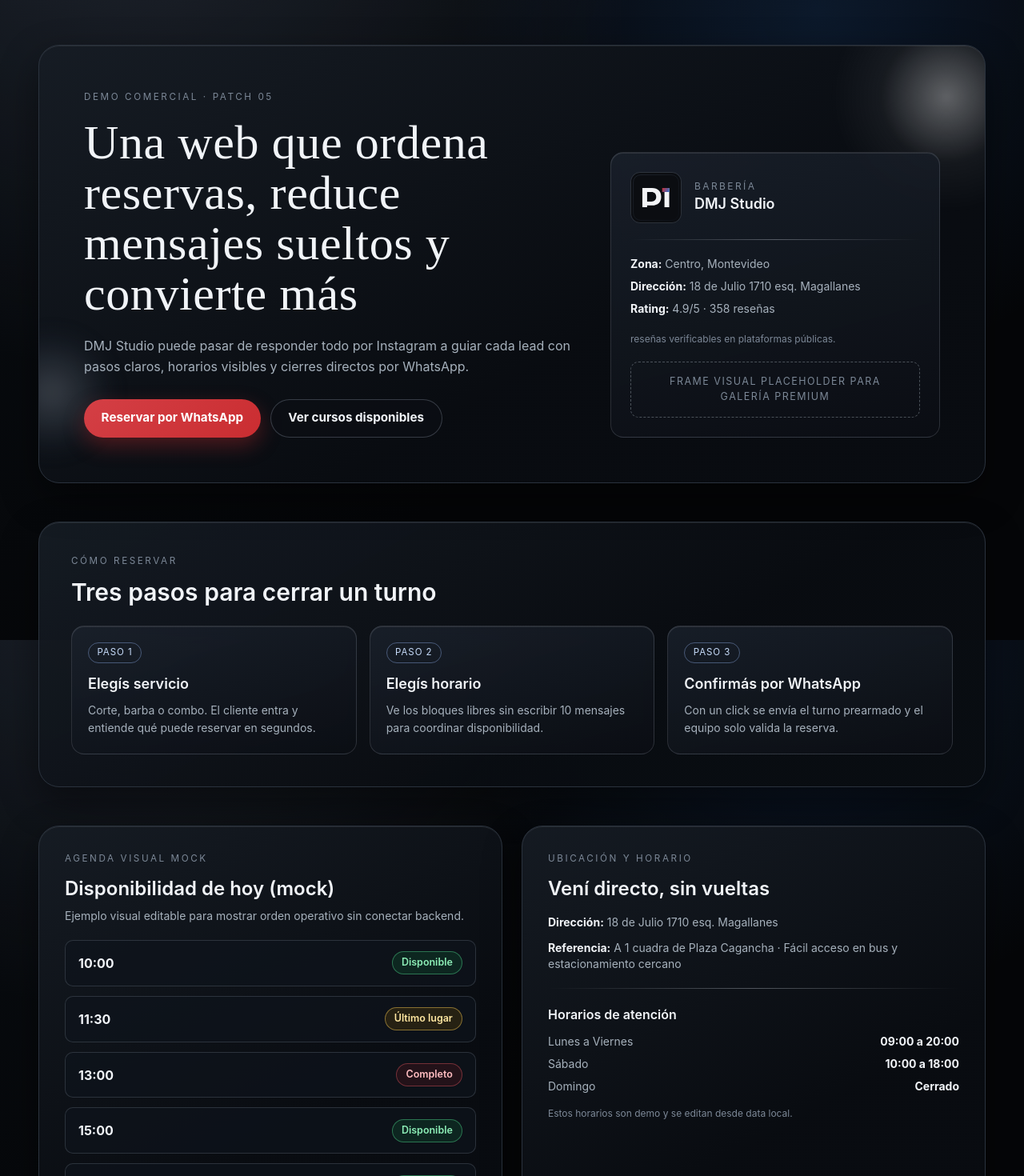
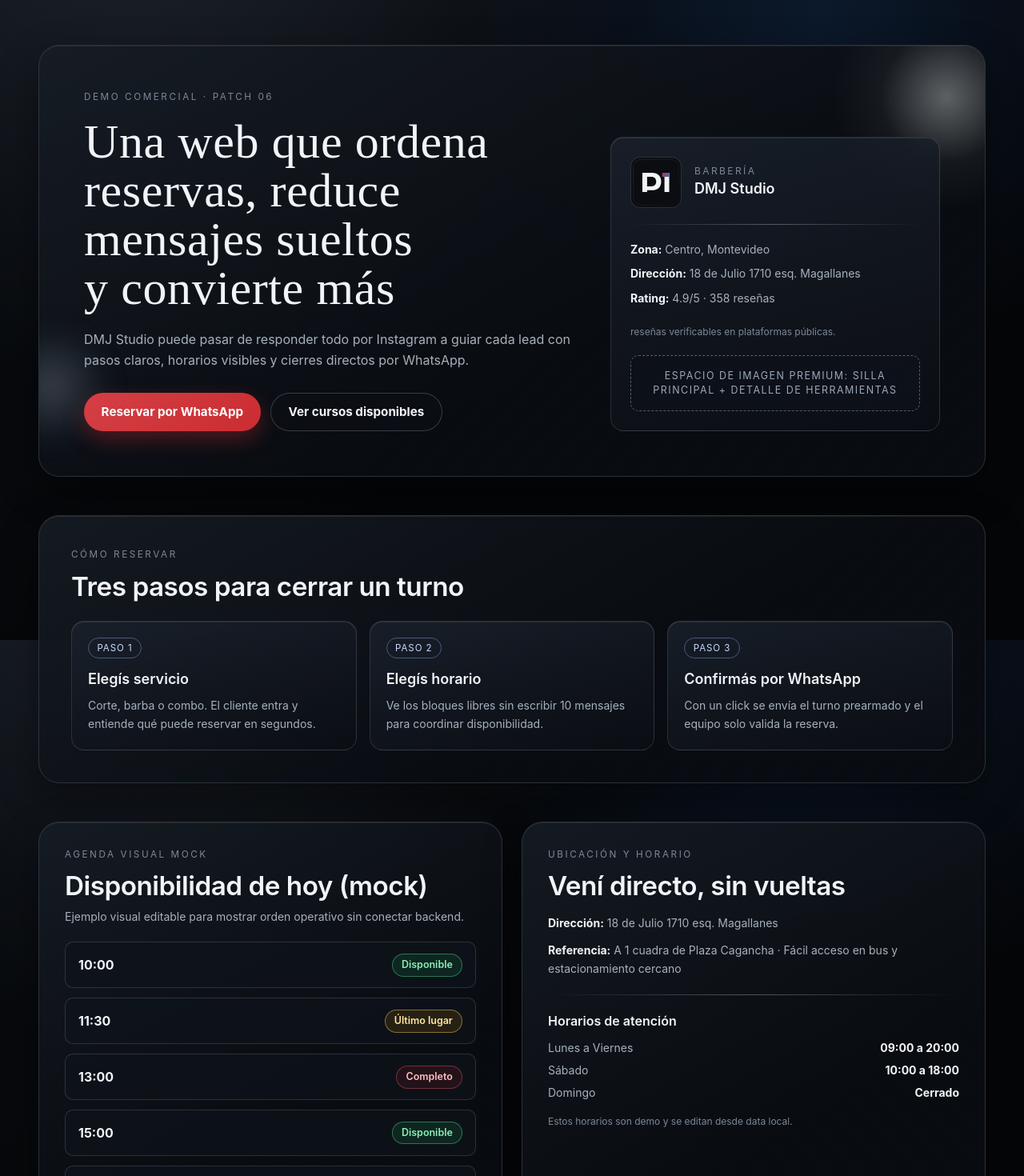
Before and after one commit to Daegon13/dmj-studio-demo, a Next.js app: page / in a window 1280 px wide. Shown: the top 1470 px of the page at 80% size. Built offline with nearby package versions, Linux system fonts and the light colour scheme.

Commit message:
feat: aplicar patch 06 de polish final para demo comercial

```diff
--- a/app/globals.css
+++ b/app/globals.css
@@ -18,6 +18,7 @@
   --radius-pill: 999px;
 
   --shadow-soft: 0 18px 48px rgba(0, 0, 0, 0.42);
+  --shadow-strong: 0 22px 52px rgba(0, 0, 0, 0.52);
   --shadow-inset: inset 0 1px 0 rgba(255, 255, 255, 0.08);
 
   --container-max: 74rem;
@@ -33,6 +34,10 @@
   min-height: 100%;
 }
 
+html {
+  scroll-behavior: smooth;
+}
+
 body {
   margin: 0;
   background:
@@ -41,6 +46,7 @@
     linear-gradient(145deg, #090d12 0%, var(--color-bg) 60%);
   color: var(--color-text);
   font-family: "Inter", "Avenir Next", "Segoe UI", system-ui, -apple-system, sans-serif;
+  line-height: 1.5;
 }
 
 .shell {
@@ -63,9 +69,26 @@
   backdrop-filter: blur(6px);
 }
 
+.interactive-panel {
+  transition: transform 0.25s ease, border-color 0.25s ease, background-color 0.25s ease;
+}
+
+.interactive-panel:hover {
+  transform: translateY(-2px);
+  border-color: rgba(157, 180, 214, 0.5);
+}
+
 .heading-display {
   font-family: "Playfair Display", "Times New Roman", Georgia, serif;
   letter-spacing: 0.01em;
+}
+
+.section-title {
+  font-size: clamp(1.6rem, 2.6vw, 2.2rem);
+  line-height: 1.13;
+  letter-spacing: -0.015em;
+  color: var(--color-title);
+  font-weight: 600;
 }
 
 .eyebrow {
@@ -86,7 +109,17 @@
   font-size: 0.95rem;
   font-weight: 700;
   text-decoration: none;
-  transition: transform 0.2s ease, filter 0.2s ease, border-color 0.2s ease;
+  will-change: transform;
+  transition: transform 0.2s ease, filter 0.2s ease, border-color 0.2s ease, background-color 0.2s ease;
+}
+
+.btn:focus-visible {
+  outline: 2px solid rgba(230, 237, 247, 0.9);
+  outline-offset: 2px;
+}
+
+.btn:active {
+  transform: translateY(1px) scale(0.995);
 }
 
 .btn-primary {
@@ -108,6 +141,7 @@
 
 .btn-secondary:hover {
   border-color: rgba(133, 165, 219, 0.9);
+  background: rgba(16, 22, 30, 0.92);
 }
 
 .btn-secondary:disabled {
@@ -121,14 +155,15 @@
 
 .placeholder-frame {
   margin: 0;
-  border: 1px dashed rgba(167, 177, 188, 0.4);
+  border: 1px dashed rgba(167, 177, 188, 0.48);
   border-radius: var(--radius-sm);
   padding: 0.95rem;
   text-align: center;
-  color: var(--color-muted);
+  color: #9aa8b8;
   font-size: 0.78rem;
   text-transform: uppercase;
   letter-spacing: 0.12em;
+  background: linear-gradient(155deg, rgba(12, 16, 23, 0.7), rgba(16, 22, 31, 0.4));
 }
 
 .spotlight {
@@ -162,6 +197,12 @@
   border-radius: var(--radius-sm);
   background: rgba(15, 20, 28, 0.72);
   padding: 0.85rem 1rem;
+  transition: border-color 0.25s ease, transform 0.25s ease;
+}
+
+.slot-row:hover {
+  border-color: rgba(165, 179, 194, 0.4);
+  transform: translateX(1px);
 }
 
 .slot-time {
@@ -204,6 +245,7 @@
   background:
     radial-gradient(circle at 10% 20%, rgba(255, 255, 255, 0.18), transparent 42%),
     linear-gradient(130deg, #9a1f24, #710f15 60%, #4e0b0f 100%);
+  box-shadow: var(--shadow-strong), var(--shadow-inset);
 }
 
 .mobile-sticky-cta {
@@ -225,8 +267,61 @@
   font-size: 0.9rem;
 }
 
+.animate-enter-1,
+.animate-enter-2,
+.animate-enter-3,
+.animate-enter-4 {
+  opacity: 0;
+  transform: translateY(8px);
+  animation: reveal-up 0.75s ease forwards;
+}
+
+.animate-enter-2 {
+  animation-delay: 90ms;
+}
+
+.animate-enter-3 {
+  animation-delay: 150ms;
+}
+
+.animate-enter-4 {
+  animation-delay: 210ms;
+}
+
+@keyframes reveal-up {
+  to {
+    opacity: 1;
+    transform: translateY(0);
+  }
+}
+
+@media (max-width: 639px) {
+  .hero {
+    border-radius: 1.2rem;
+  }
+
+  .card-premium {
+    border-radius: 1.1rem;
+  }
+
+  .glass-panel {
+    border-radius: 0.95rem;
+  }
+}
+
 @media (min-width: 640px) {
   .mobile-sticky-cta {
     display: none;
   }
 }
+
+@media (prefers-reduced-motion: reduce) {
+  *,
+  *::before,
+  *::after {
+    animation-duration: 0.01ms !important;
+    animation-iteration-count: 1 !important;
+    transition-duration: 0.01ms !important;
+    scroll-behavior: auto !important;
+  }
+}
--- /dev/null
+++ b/app/opengraph-image.tsx
@@ -0,0 +1,57 @@
+import { ImageResponse } from "next/og";
+import { brand } from "@/src/data/brand";
+
+export const alt = `Landing demo comercial de ${brand.name}`;
+export const size = {
+  width: 1200,
+  height: 630,
+};
+export const contentType = "image/png";
+
+export default function OpenGraphImage() {
+  return new ImageResponse(
+    (
+      <div
+        style={{
+          width: "100%",
+          height: "100%",
+          display: "flex",
+          flexDirection: "column",
+          justifyContent: "space-between",
+          padding: "64px",
+          color: "#f1f4f8",
+          background:
+            "radial-gradient(circle at 10% 0%, rgba(210, 220, 234, 0.35), transparent 40%), linear-gradient(140deg, #10151c 0%, #050608 62%)",
+          fontFamily: "sans-serif",
+        }}
+      >
+        <div style={{ display: "flex", fontSize: 28, letterSpacing: 6, textTransform: "uppercase", opacity: 0.7 }}>
+          Demo comercial
+        </div>
+
+        <div style={{ display: "flex", flexDirection: "column", gap: 18, maxWidth: "88%" }}>
+          <div style={{ display: "flex", fontSize: 70, lineHeight: 1.02, fontWeight: 700 }}>{brand.name}</div>
+          <div style={{ display: "flex", fontSize: 34, lineHeight: 1.2, color: "#cfd9e4" }}>
+            {brand.businessLine} premium orientada a reservas y cierre por WhatsApp
+          </div>
+        </div>
+
+        <div
+          style={{
+            display: "flex",
+            alignItems: "center",
+            justifyContent: "space-between",
+            borderTop: "1px solid rgba(238, 242, 248, 0.24)",
+            paddingTop: 22,
+            fontSize: 24,
+            color: "#b2bfce",
+          }}
+        >
+          <div style={{ display: "flex" }}>{brand.zone}</div>
+          <div style={{ display: "flex" }}>dmj-studio-demo.vercel.app</div>
+        </div>
+      </div>
+    ),
+    size,
+  );
+}
--- a/app/page.tsx
+++ b/app/page.tsx
@@ -9,22 +9,22 @@
 
 export default function Home() {
   return (
-    <main className="shell space-y-8 py-8 pb-32 sm:space-y-10 sm:py-10 sm:pb-10 lg:space-y-12 lg:py-14">
+    <main className="shell space-y-7 py-6 pb-32 sm:space-y-10 sm:py-10 sm:pb-10 lg:space-y-12 lg:py-14">
       <section className="hero card-premium relative overflow-hidden p-6 sm:p-10 lg:p-14">
         <div className="spotlight pointer-events-none absolute -right-24 -top-20 h-72 w-72 rounded-full" />
         <div className="chrome-haze pointer-events-none absolute -left-16 bottom-8 h-40 w-40 rounded-full" />
 
-        <div className="relative z-10 grid gap-10 lg:grid-cols-[1.2fr_0.8fr] lg:items-end">
-          <article>
+        <div className="relative z-10 grid gap-8 lg:grid-cols-[1.2fr_0.8fr] lg:items-end lg:gap-10">
+          <article className="animate-enter-1">
             <p className="eyebrow">{brand.hero.eyebrow}</p>
-            <h1 className="heading-display mt-4 text-4xl leading-[1.05] text-[var(--color-title)] sm:text-5xl lg:text-6xl">
+            <h1 className="heading-display mt-4 text-balance text-4xl leading-[1.02] text-[var(--color-title)] sm:text-5xl lg:text-6xl">
               {brand.hero.title}
             </h1>
-            <p className="mt-5 max-w-2xl text-sm leading-relaxed text-[var(--color-text-soft)] sm:text-base">
+            <p className="mt-5 max-w-2xl text-pretty text-sm leading-relaxed text-[var(--color-text-soft)] sm:text-base">
               {brand.hero.description}
             </p>
 
-            <div className="mt-7 flex flex-col gap-3 sm:flex-row">
+            <div className="mt-7 flex flex-col gap-3 sm:flex-row sm:flex-wrap">
               <a
                 href={brand.contact.whatsappUrl}
                 target="_blank"
@@ -44,7 +44,7 @@
             </div>
           </article>
 
-          <aside className="glass-panel space-y-5 p-5 sm:p-6">
+          <aside className="glass-panel animate-enter-2 space-y-5 p-5 sm:p-6">
             <div className="flex items-center gap-4">
               <Image
                 src={brand.placeholders.logo}
@@ -62,7 +62,7 @@
 
             <div className="divider" />
 
-            <ul className="space-y-2 text-sm text-[var(--color-text-soft)]">
+            <ul className="space-y-2 text-sm leading-relaxed text-[var(--color-text-soft)]">
               <li>
                 <strong className="text-[var(--color-title)]">Zona:</strong> {brand.zone}
               </li>
@@ -75,19 +75,19 @@
               </li>
             </ul>
 
-            <p className="text-xs text-[var(--color-muted)]">{brand.socialProof.note}.</p>
+            <p className="text-xs leading-relaxed text-[var(--color-muted)]">{brand.socialProof.note}.</p>
             <p className="placeholder-frame">{brand.placeholders.heroFrame}</p>
           </aside>
         </div>
       </section>
 
-      <section className="card-premium p-6 sm:p-8 lg:p-10">
+      <section className="card-premium animate-enter-2 p-6 sm:p-8 lg:p-10">
         <p className="eyebrow">Cómo reservar</p>
-        <h2 className="mt-3 text-2xl font-semibold text-[var(--color-title)] sm:text-3xl">Tres pasos para cerrar un turno</h2>
+        <h2 className="section-title mt-3">Tres pasos para cerrar un turno</h2>
 
         <div className="mt-6 grid gap-4 md:grid-cols-3">
           {brand.bookingSteps.map((step, index) => (
-            <article key={step.title} className="glass-panel p-5">
+            <article key={step.title} className="glass-panel interactive-panel p-5">
               <p className="step-badge">Paso {index + 1}</p>
               <h3 className="mt-3 text-lg font-semibold text-[var(--color-title)]">{step.title}</h3>
               <p className="mt-2 text-sm leading-relaxed text-[var(--color-text-soft)]">{step.description}</p>
@@ -97,10 +97,10 @@
       </section>
 
       <section className="grid gap-6 lg:grid-cols-2">
-        <article className="card-premium p-6 sm:p-8">
+        <article className="card-premium animate-enter-3 p-6 sm:p-8">
           <p className="eyebrow">Agenda visual mock</p>
-          <h2 className="mt-3 text-2xl font-semibold text-[var(--color-title)]">{brand.availability.title}</h2>
-          <p className="mt-2 text-sm text-[var(--color-text-soft)]">{brand.availability.caption}</p>
+          <h2 className="section-title mt-3">{brand.availability.title}</h2>
+          <p className="mt-2 text-sm leading-relaxed text-[var(--color-text-soft)]">{brand.availability.caption}</p>
 
           <ul className="mt-5 space-y-3">
             {brand.availability.slots.map((slot) => (
@@ -112,11 +112,11 @@
           </ul>
         </article>
 
-        <article className="card-premium p-6 sm:p-8">
+        <article className="card-premium animate-enter-3 p-6 sm:p-8">
           <p className="eyebrow">Ubicación y horario</p>
-          <h2 className="mt-3 text-2xl font-semibold text-[var(--color-title)]">Vení directo, sin vueltas</h2>
+          <h2 className="section-title mt-3">Vení directo, sin vueltas</h2>
 
-          <div className="mt-4 space-y-3 text-sm text-[var(--color-text-soft)]">
+          <div className="mt-4 space-y-3 text-sm leading-relaxed text-[var(--color-text-soft)]">
             <p>
               <strong className="text-[var(--color-title)]">Dirección:</strong> {brand.address}
             </p>
@@ -136,20 +136,20 @@
               </li>
             ))}
           </ul>
-          <p className="mt-4 text-xs text-[var(--color-muted)]">{brand.businessHours.note}</p>
+          <p className="mt-4 text-xs leading-relaxed text-[var(--color-muted)]">{brand.businessHours.note}</p>
         </article>
       </section>
 
-      <section className="card-premium cta-strong p-6 text-center sm:p-10">
-        <p className="eyebrow">Cierre comercial</p>
-        <h2 className="mt-3 text-3xl font-semibold text-white sm:text-4xl">{brand.finalCta.title}</h2>
-        <p className="mx-auto mt-4 max-w-2xl text-sm text-white/80 sm:text-base">{brand.finalCta.description}</p>
+      <section className="card-premium cta-strong animate-enter-4 p-6 text-center sm:p-10">
+        <p className="eyebrow text-white/75">Cierre comercial</p>
+        <h2 className="mt-3 text-balance text-3xl font-semibold text-white sm:text-4xl">{brand.finalCta.title}</h2>
+        <p className="mx-auto mt-4 max-w-2xl text-sm text-pretty text-white/85 sm:text-base">{brand.finalCta.description}</p>
 
         <a
           href={brand.contact.whatsappUrl}
           target="_blank"
           rel="noopener noreferrer"
-          className="btn btn-primary mt-7 min-w-72"
+          className="btn btn-primary mt-7 min-w-64 sm:min-w-72"
         >
           {brand.finalCta.primaryLabel}
         </a>
--- /dev/null
+++ b/app/twitter-image.tsx
@@ -0,0 +1 @@
+export { alt, size, contentType, default } from "./opengraph-image";
--- a/src/data/brand.ts
+++ b/src/data/brand.ts
@@ -4,6 +4,7 @@
   zone: "Centro, Montevideo",
   address: "18 de Julio 1710 esq. Magallanes",
   mapReference: "A 1 cuadra de Plaza Cagancha · Fácil acceso en bus y estacionamiento cercano",
+  siteUrl: "https://dmj-studio-demo.vercel.app",
   contact: {
     whatsappLabel: "Reservar por WhatsApp",
     whatsappUrl:
@@ -18,7 +19,7 @@
     note: "reseñas verificables en plataformas públicas",
   },
   hero: {
-    eyebrow: "Demo comercial · Patch 05",
+    eyebrow: "Demo comercial · Patch 06",
     title: "Una web que ordena reservas, reduce mensajes sueltos y convierte más",
     description:
       "DMJ Studio puede pasar de responder todo por Instagram a guiar cada lead con pasos claros, horarios visibles y cierres directos por WhatsApp.",
@@ -67,7 +68,7 @@
   },
   placeholders: {
     logo: "/brand/logo-mark.svg",
-    heroFrame: "Frame visual placeholder para galería premium",
+    heroFrame: "Espacio de imagen premium: silla principal + detalle de herramientas",
   },
 } as const;
 
```
Also changed, not shown: app/layout.tsx (+28 -9 lines), app/robots.ts (added, +13 -0 lines), app/sitemap.ts (added, +13 -0 lines).
